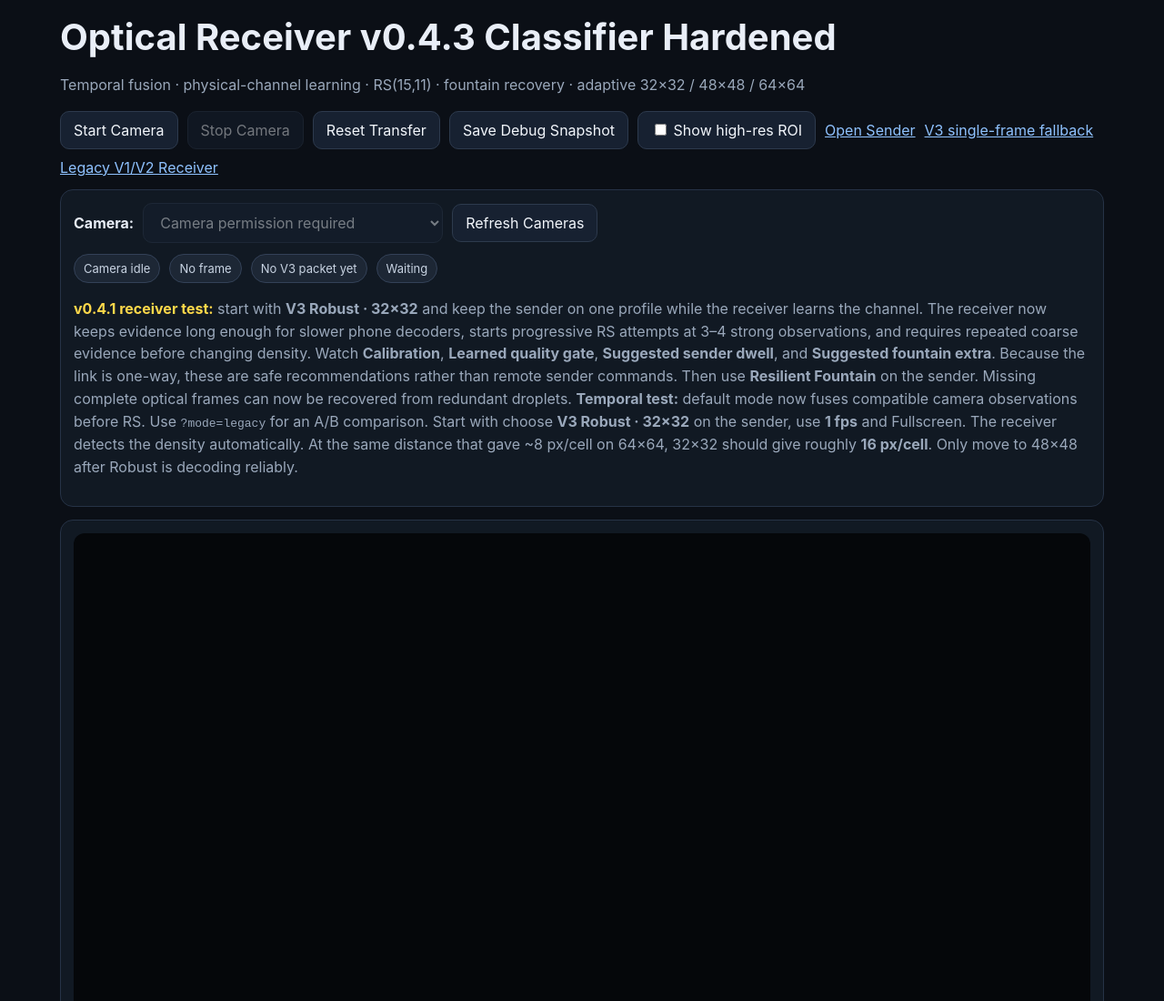
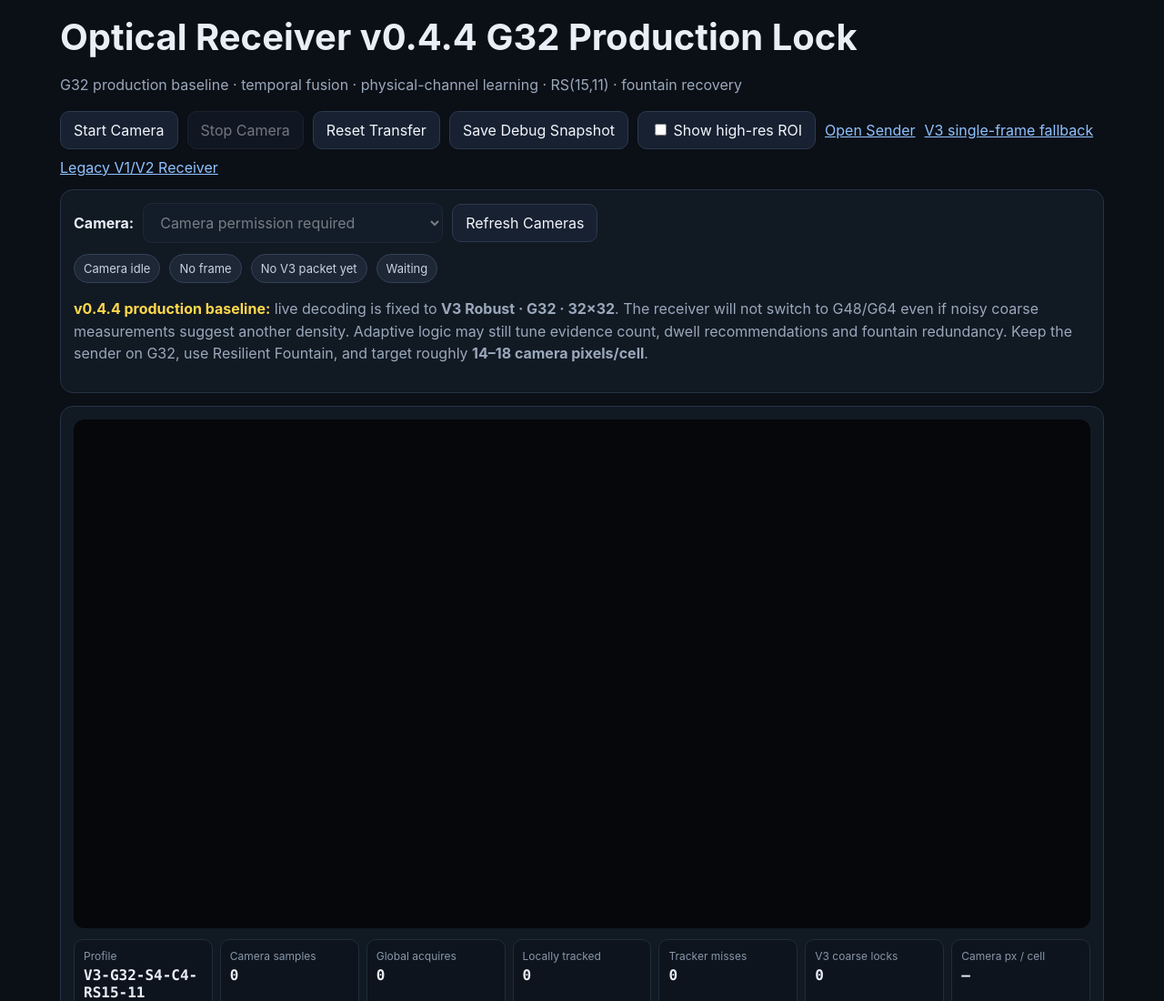
Before and after one commit to Sunny-ai-ui/optical-screen-camera-link, a website with bundled scripts: page apps/receiver-v3/index.html in a window 1280 px wide. Shown: the top 1100 px of the page at 91% size. Built offline with nearby package versions, Linux system fonts and the light colour scheme.

Commit message:
ui: label receiver as G32 production baseline

```diff
--- a/apps/receiver-v3/index.html
+++ b/apps/receiver-v3/index.html
@@ -3,7 +3,7 @@
 <head>
   <meta charset="utf-8">
   <meta name="viewport" content="width=device-width,initial-scale=1,viewport-fit=cover">
-  <title>Optical Receiver v0.4.3</title>
+  <title>Optical Receiver v0.4.4</title>
   <style>
     :root { font-family: Inter, ui-sans-serif, system-ui, sans-serif; color: #e9eef7; background: #0b0f16; }
     * { box-sizing: border-box; }
@@ -40,8 +40,8 @@
 </head>
 <body>
 <main>
-  <h1>Optical Receiver v0.4.3 Classifier Hardened</h1>
-  <p class="sub">Temporal fusion · physical-channel learning · RS(15,11) · fountain recovery · adaptive 32×32 / 48×48 / 64×64</p>
+  <h1>Optical Receiver v0.4.4 G32 Production Lock</h1>
+  <p class="sub">G32 production baseline · temporal fusion · physical-channel learning · RS(15,11) · fountain recovery</p>
 
   <div class="toolbar">
     <button id="startCamera">Start Camera</button>
@@ -67,7 +67,7 @@
       <span id="transferState" class="pill">Waiting</span>
     </div>
     <div id="cameraError" hidden></div>
-    <p class="hint"><strong class="important">v0.4.1 receiver test:</strong> start with <strong>V3 Robust · 32×32</strong> and keep the sender on one profile while the receiver learns the channel. The receiver now keeps evidence long enough for slower phone decoders, starts progressive RS attempts at 3–4 strong observations, and requires repeated coarse evidence before changing density. Watch <strong>Calibration</strong>, <strong>Learned quality gate</strong>, <strong>Suggested sender dwell</strong>, and <strong>Suggested fountain extra</strong>. Because the link is one-way, these are safe recommendations rather than remote sender commands. Then  use <strong>Resilient Fountain</strong> on the sender. Missing complete optical frames can now be recovered from redundant droplets. <strong>Temporal test:</strong> default mode now fuses compatible camera observations before RS. Use <code>?mode=legacy</code> for an A/B comparison. Start with choose <strong>V3 Robust · 32×32</strong> on the sender, use <strong>1 fps</strong> and Fullscreen. The receiver detects the density automatically. At the same distance that gave ~8 px/cell on 64×64, 32×32 should give roughly <strong>16 px/cell</strong>. Only move to 48×48 after Robust is decoding reliably.</p>
+    <p class="hint"><strong class="important">v0.4.4 production baseline:</strong> live decoding is fixed to <strong>V3 Robust · G32 · 32×32</strong>. The receiver will not switch to G48/G64 even if noisy coarse measurements suggest another density. Adaptive logic may still tune evidence count, dwell recommendations and fountain redundancy. Keep the sender on G32, use Resilient Fountain, and target roughly <strong>14–18 camera pixels/cell</strong>.</p>
   </section>
 
   <section class="panel">
```
